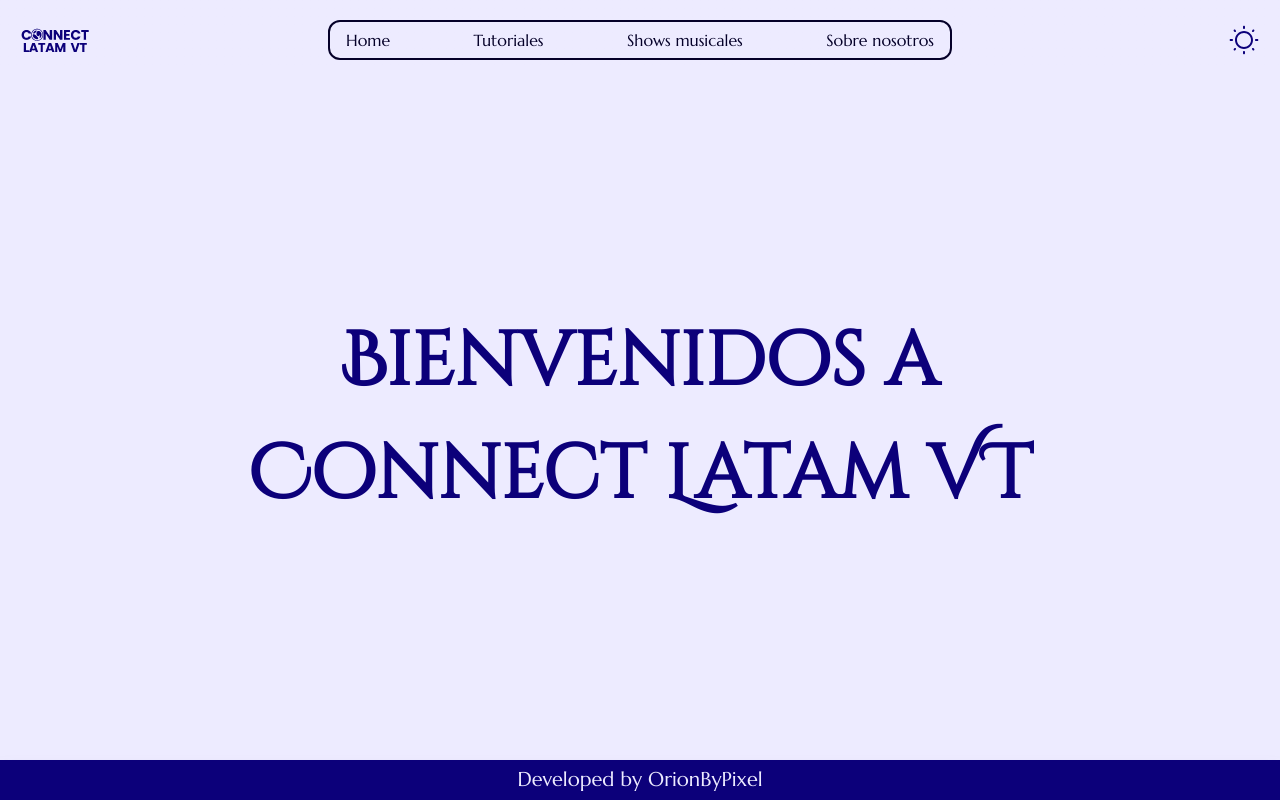
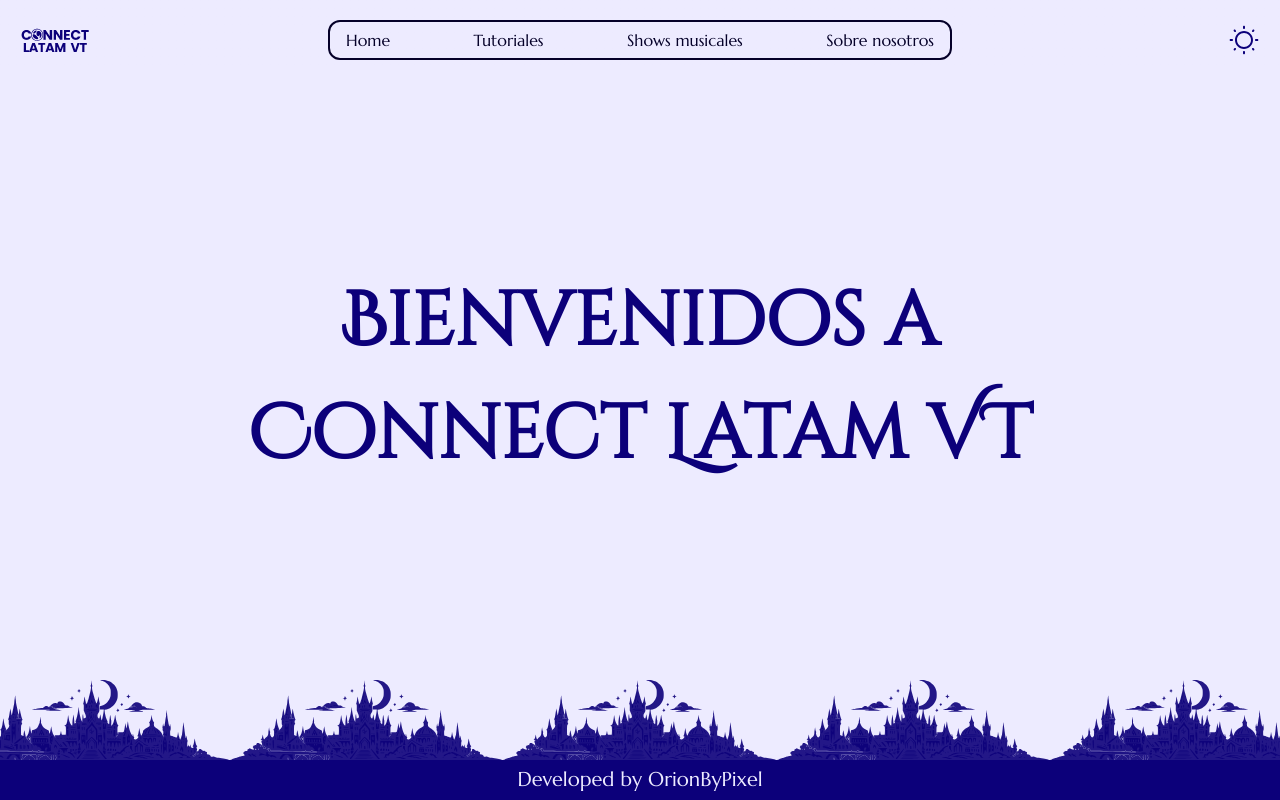
Before and after one commit to CarlosMendozaGarcia/ConnectLatam-2.0, a Next.js app: page / in a window 1280 px wide. Built offline with nearby package versions, Linux system fonts and the light colour scheme.

Commit message:
refactor (Footer): adding background for footer

```diff
--- a/app/layout.tsx
+++ b/app/layout.tsx
@@ -65,7 +65,7 @@ export default function RootLayout({
         <Provider>
           <div className="flex flex-col h-dvh">
             <Header />
-            <main className="flex-1 min-h-0 overflow-y-auto overscroll-y-contain">
+            <main className="flex-1 min-h-0 overflow-y-auto overscroll-y-contain pb-[10dvh]">
               {children}
             </main>
             <Footer />
--- a/app/page.tsx
+++ b/app/page.tsx
@@ -1,8 +1,11 @@
-
 export default function Home() {
   return (
-    <div className="flex-1 h-full w-full  content-center overflow-hidden p-4">
-      <h1 className="text-center text-primary text-display font-display font-bold">Bienvenidos a<br />Connect Latam VT</h1>
+    <div className="relative flex-1 h-full w-full  content-center overflow-hidden ">
+      <h1 className="text-center text-primary text-display font-display font-bold p-4">
+        Bienvenidos a<br />
+        Connect Latam VT
+      </h1>
+
     </div>
   );
 }
--- a/shared/layout/Footer.tsx
+++ b/shared/layout/Footer.tsx
@@ -1,10 +1,23 @@
 import Foot from "@/public/Footer.svg";
 export default function Footer() {
   return (
-    <footer
-      className=" flex items-center justify-center shrink-0 h-[5dvh] w-full bg-primary  shadow-lg/50 shadow-secondary"
-    >
-      <p className=" text-headings-sm font-ui text-background">Developed by OrionByPixel</p>
+    <footer className="z-10 relative flex items-center justify-center shrink-0 h-[5dvh] w-full bg-primary  shadow-lg/50 shadow-secondary">
+      <div
+        className="absolute bottom-full shrink-0 h-[10dvh] w-full bg-primary"
+        style={{
+          maskImage: "url(/Footer.svg)",
+          WebkitMaskImage: "url(/Footer.svg)",
+          maskRepeat: "repeat-x",
+          WebkitMaskRepeat: "repeat-x",
+          maskSize: "auto 100%",
+          WebkitMaskSize: "auto 100%",
+          maskPosition: "center",
+          WebkitMaskPosition: "center",
+        }}
+      ></div>
+      <p className=" text-headings-sm font-ui text-background">
+        Developed by OrionByPixel
+      </p>
     </footer>
   );
 }
```
Also changed, not shown: public/Footer.svg.
